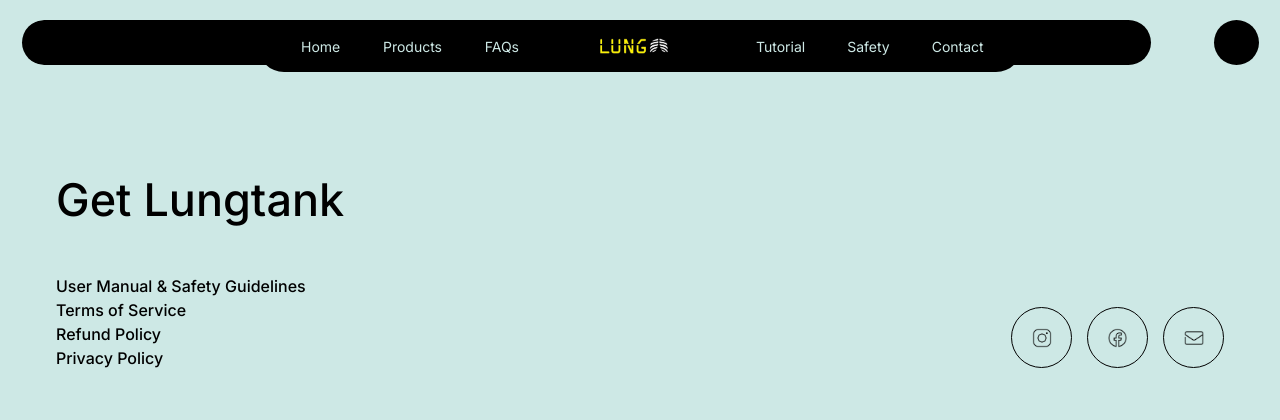
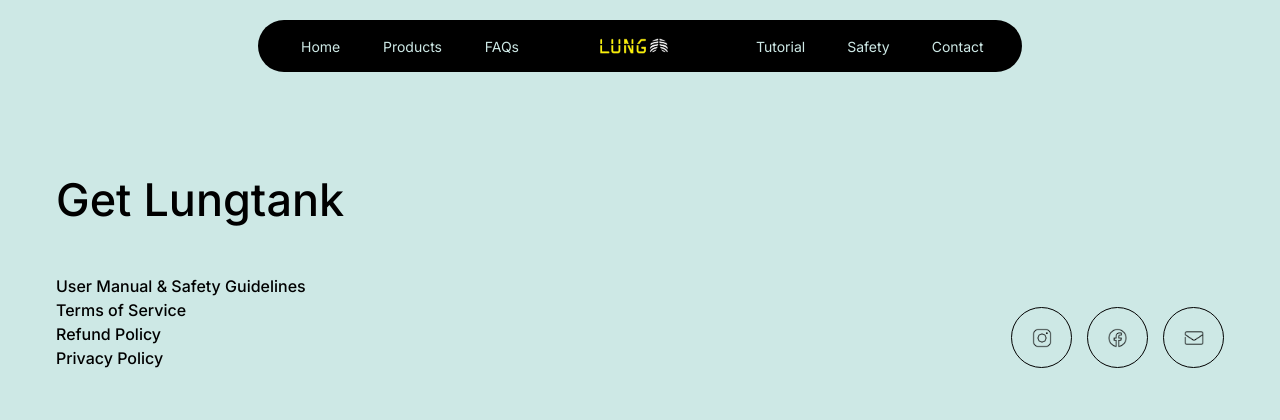
Before and after one commit to ProfoundPenguin/LungTank, a Django app: page / in a window 1280 px wide. Shown: the top 420 px of the page. Run offline with Django 4.2, Linux system fonts and the light colour scheme; grey boxes are pictures that could not be loaded.

Commit message:
Fixed Bug on Desktop (Banner)

```diff
--- a/static/style/global.css
+++ b/static/style/global.css
@@ -391,6 +391,9 @@ body.menu #banner #main_bar {
 }
 
 @media (min-width: 830px) {
+    #shades {
+        display: none !important;
+    }
     .tablet_only {
         display: none !important;
     }
```
